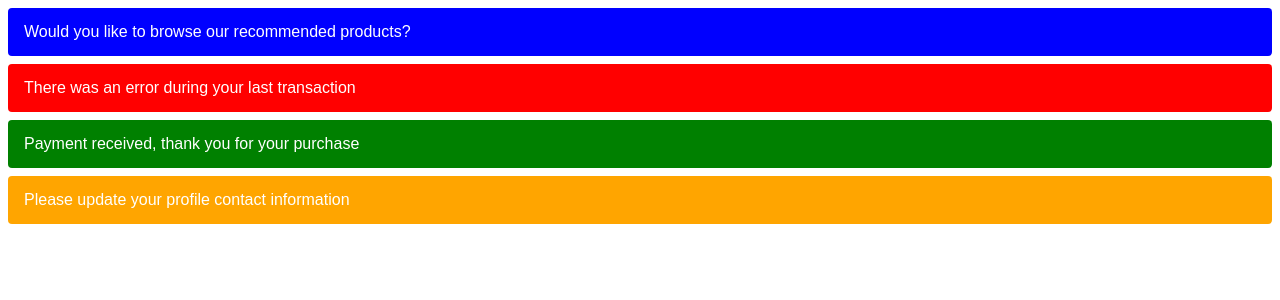
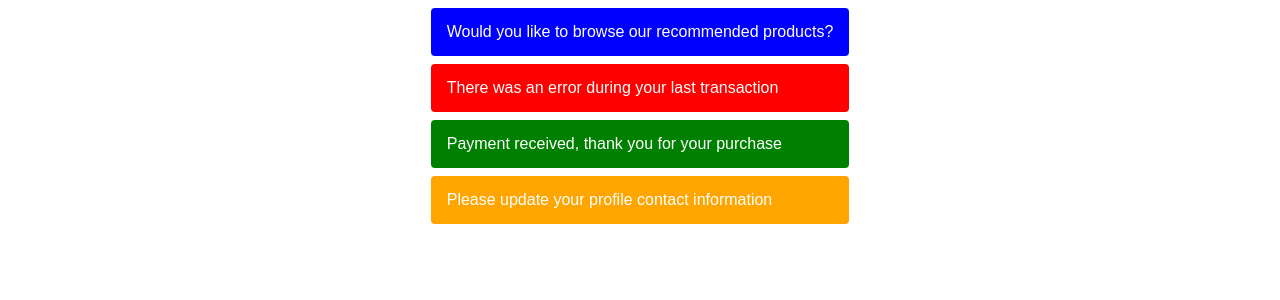
Before and after one commit to Kark999/goit-react-01, a React (Vite) app: page / in a window 1280 px wide. Shown: the top 300 px of the page. Built offline with nearby package versions, Linux system fonts and the light colour scheme.

Commit message:
'update'

```diff
--- a/src/index.css
+++ b/src/index.css
@@ -1,25 +1,27 @@
-body {
-  font-family: sans-serif;
-  line-height: 1.5;
+* {
+  box-sizing: border-box;
+  font-family: 'Montserrat', sans-serif !important;
 }
 
+body {
+  display: flex;
+  align-items: center;
+  flex-direction: column;
+  background-color: #ffffff;
+  color: #212121;
+  line-height: 1.5;
+  width: 100vw;
+}
+ul,
+li {
+  list-style: none;
+  margin: 0;
+  padding: 0;
+}
 h1,
 h2,
 h3,
-h4,
-h5,
-h6,
 p {
-  margin: 0;
+  margin-top: 0;
+  margin-bottom: 0;
 }
-
-ul,
-ol {
-  margin: 0;
-  padding: 0;
-}
-
-img {
-  display: block;
-  max-width: 100%;
-}
```
Also changed, not shown: src/main.jsx (+23 -0 lines).
